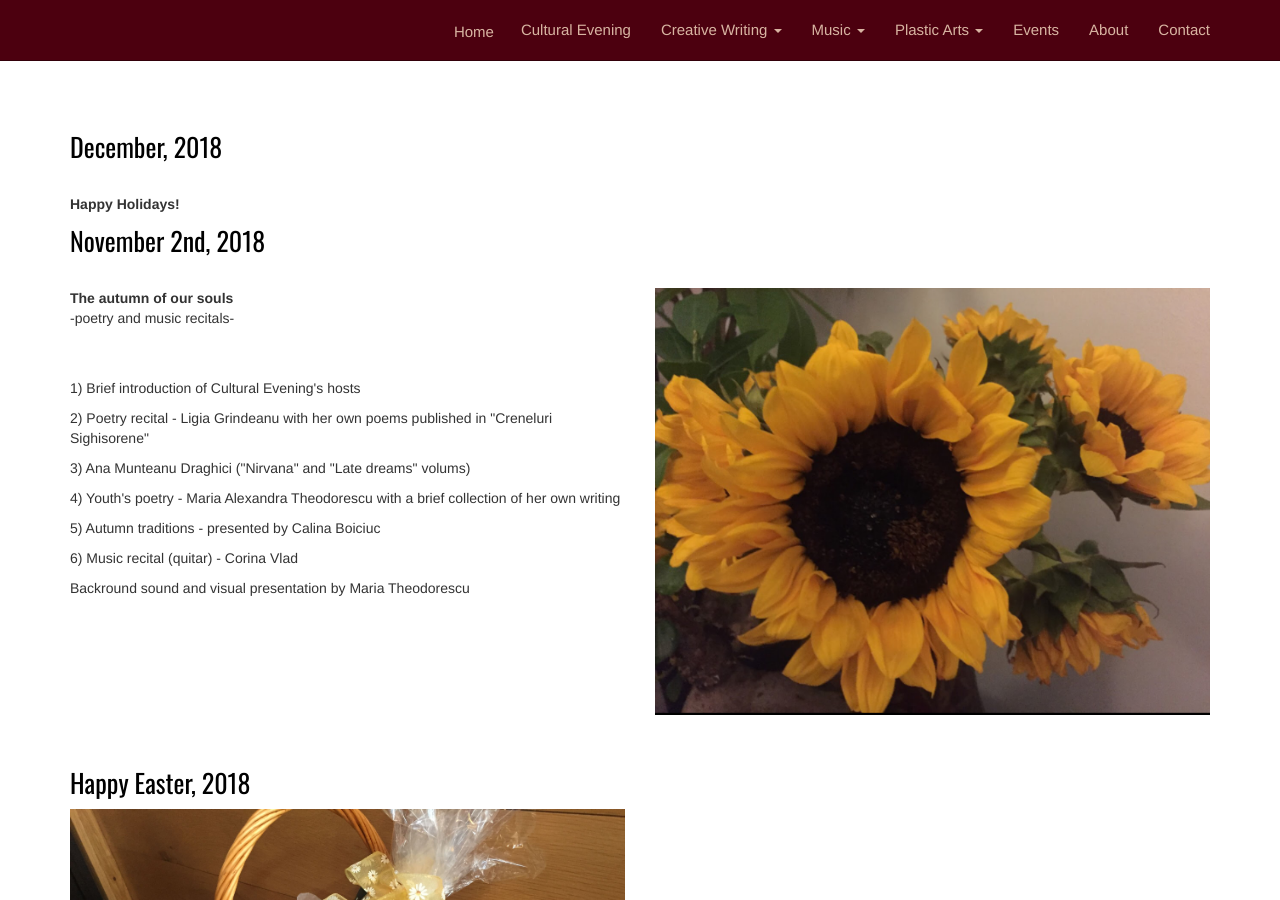
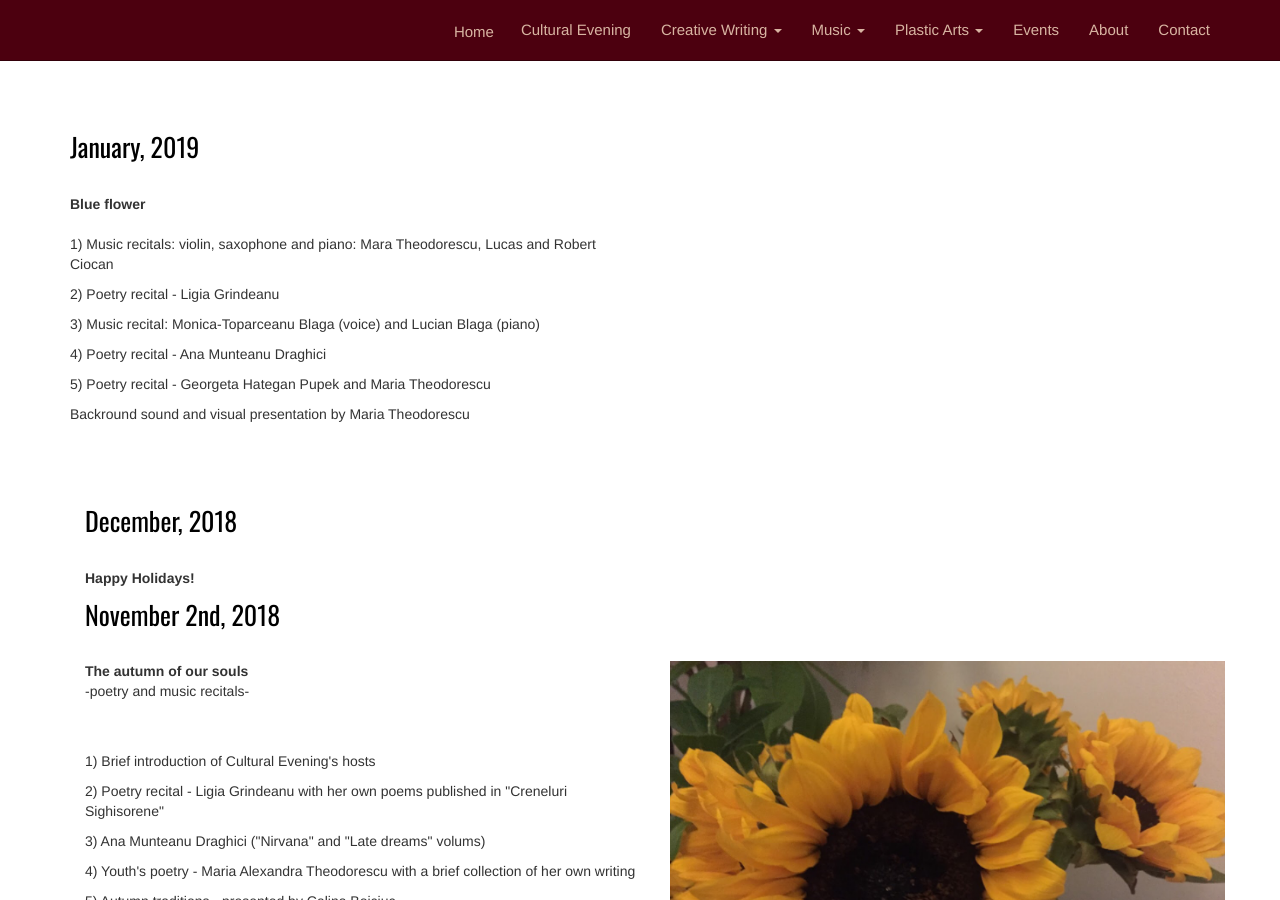
Before and after one commit to adrianth/culteve, a Jekyll site: the page built from en/events.html, in a window 1280 px wide and 900 px high. Built offline with Jekyll 4.4.1, drawn with Linux system fonts in a browser that asks for light colours.

Commit message:
ianuarie

```diff
--- a/en/events.html
+++ b/en/events.html
@@ -3,6 +3,25 @@ lang: en
 layout: default
 title: Events
 ---
+<br>
+<br>
+<div class="container">
+    <br>
+    <h2>January, 2019</h2>
+    <br>
+    <div class="row">
+        <div class="col-sm-6">
+            <strong>Blue flower</strong>
+            <br>
+            <br>
+            <p>1) Music recitals: violin, saxophone and piano: Mara Theodorescu, Lucas and Robert Ciocan</p>
+            <p>2) Poetry recital - Ligia Grindeanu</p>
+            <p>3) Music recital: Monica-Toparceanu Blaga (voice) and Lucian Blaga (piano)</p>
+            <p>4) Poetry recital - Ana Munteanu Draghici</p>
+            <p>5) Poetry recital - Georgeta Hategan Pupek and Maria Theodorescu</p>
+            <p> Backround sound and visual presentation by Maria Theodorescu</p>
+        </div>
+    </div>
 <br>
 <br>
 <div class="container">
```
